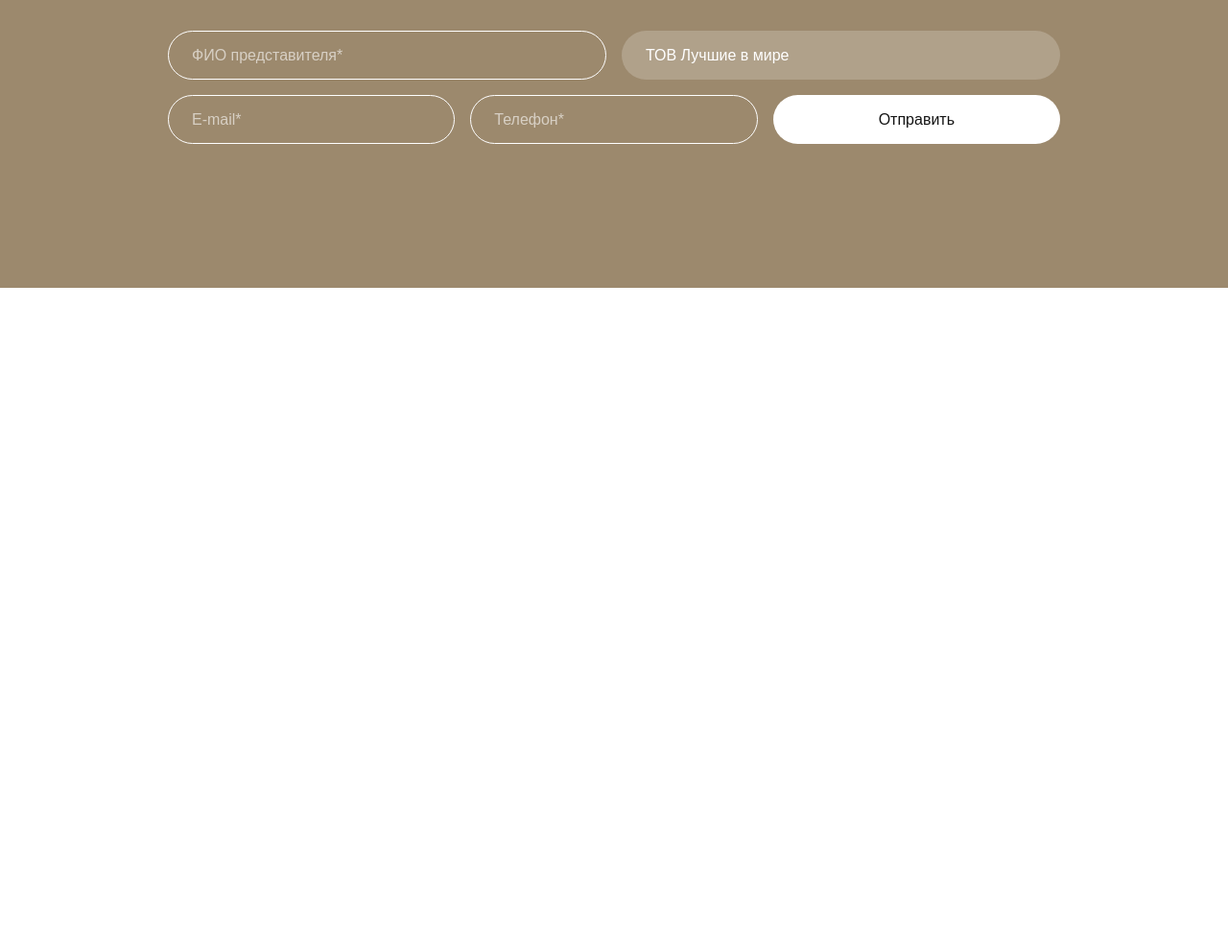
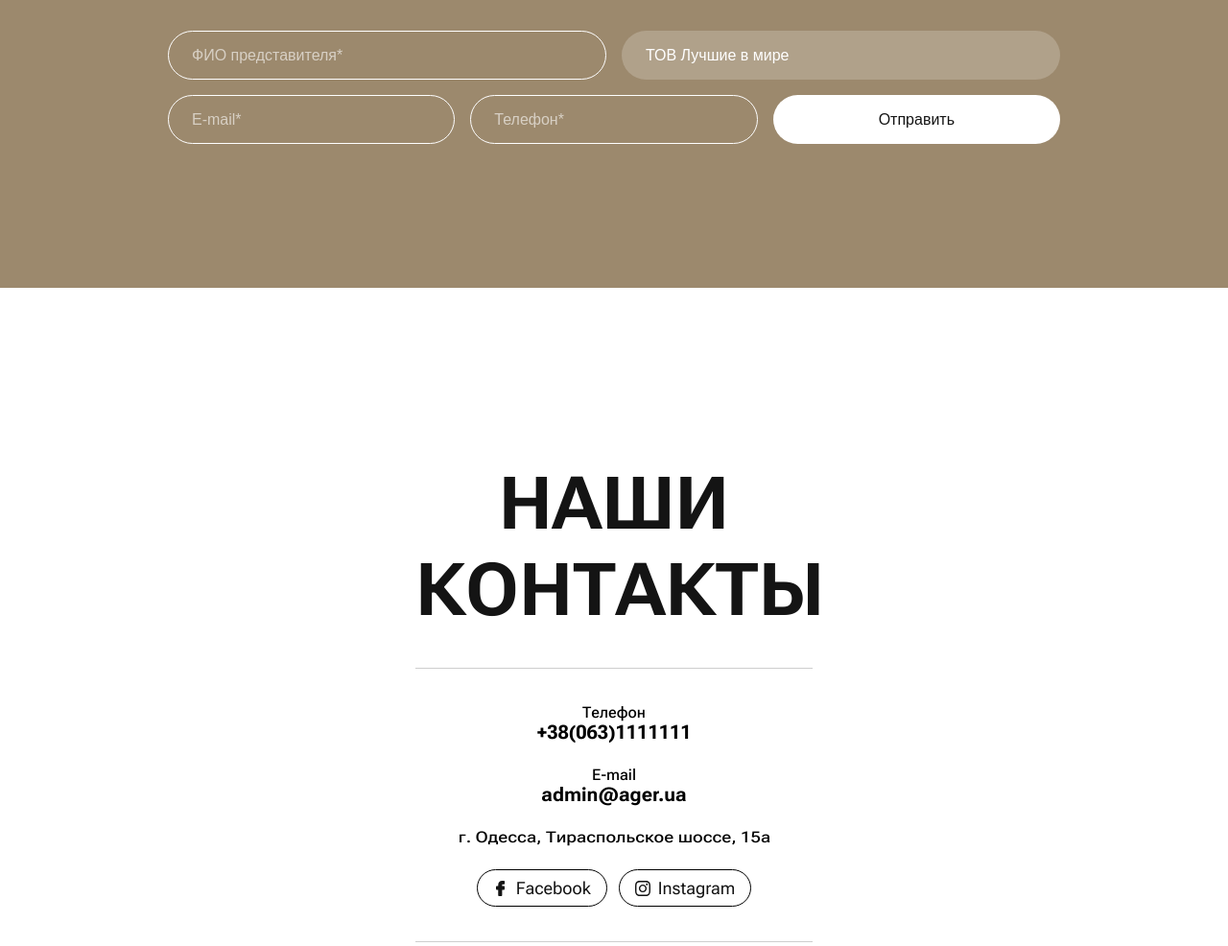
Before and after one commit to snuber-w/market_ager_templates, a plain HTML site: page start_partner/index.html in a window 1280 px wide. Shown: the part 8465-9451 px from the top of the page at 96% size. Before the commit the page ends 8765 px from the top, so only its background shows below. Drawn offline with Linux system fonts and the light colour scheme.

Commit message:
contacts added

```diff
--- a/start_partner/css/style.css
+++ b/start_partner/css/style.css
@@ -26,6 +26,10 @@ a {
   text-decoration: none
 }
 
+.contacts__link:hover {
+  color: var(--brand-color);
+}
+
 .header__title,
 .header__title--special {
   font-weight: 700;
@@ -1859,3 +1863,103 @@ button {
   font-size: 16px;
   font-weight: 400;
 }
+
+.footer  {
+  padding: 120px 0 120px;
+  background-color: var(--color-white);
+}
+
+@media (min-width:48rem) {
+  .footer {
+    padding: 180px 0 180px;
+  }
+}
+
+@media (min-width:87.5rem) {
+  .footer {
+    padding: 250px 0 250px;
+  }
+}
+
+.footer .contacts {
+  margin: 0 auto;
+}
+
+.footer {
+  margin: 0 auto;
+  max-width: 510px;
+}
+
+@media (min-width: 87.5rem) {
+  .footer {
+    max-width: 1200px;
+  }
+}
+
+.top_hr {
+  margin-bottom: 36px;
+}
+
+.bottom_hr {
+  margin-top: 36px;
+}
+
+.footer__button {
+  display: flex;
+  align-items: center;
+  justify-content: center;
+  gap: 8px;
+  padding: 8px 16px;
+  border: 1px solid #000;
+  border-radius: 64px;
+  background-color: var(--color-white);
+  color: var(--color-black);
+  font-size: 18px;
+  font-weight: 400;
+}
+
+@media (min-width: 87.5rem) {
+  .contacts {
+    flex-direction: row;
+    justify-content: space-between;
+    /* row-gap: 36px; */
+  }
+}
+
+.contacts__title {
+  font-size: 45px;
+  font-weight: 700;
+  text-align: center;
+  color: var(--color-black);
+  text-transform: uppercase;
+  margin: 0 auto 24px;
+  max-width: 300px;
+}
+
+
+@media (min-width:48rem) {
+  .contacts__title {
+    font-size: 76px;
+    margin-bottom: 36px;
+    max-width: 500px;
+  }
+}
+
+@media (min-width:87.5rem) {
+  .contacts__title {
+    max-width: 600px;
+    font-size: 96px;
+    margin-bottom: 64px;
+  }
+}
+
+@media (min-width:87.5rem) {
+  .contacts__item {
+    justify-content: flex-end;
+    align-items: start ;
+  }
+
+  .contacts__text {
+    text-align: start;
+  }
+}
--- a/start_partner/index.html
+++ b/start_partner/index.html
@@ -612,6 +612,51 @@
     </div>
   </div>
 
+  <footer class="footer">
+    <div class="container">
+      <div class="footer__content">
+
+        <div class="contacts__title">
+          Наши контакты
+        </div>
+
+        <div class="hr top_hr"></div>
+
+        <div class="contacts">
+          <div class="contacts__item">
+            <span class="contacts__text">Телефон</span>
+            <a href="tel:+380631111111" class="contacts__link">+38(063)1111111</a>
+          </div>
+
+          <div class="contacts__item">
+            <span class="contacts__text">E-mail</span>
+            <a href="mailto:YyNwz@example.com" class="contacts__link">admin@ager.ua</a>
+          </div>
+
+          <div class="contacts__item">
+            <span class="contacts__text stretch-text">г. Одесса, Тираспольское шоссе, 15а</span>
+          </div>
+
+          <div class="contacts__social">
+            <a href="#" class="contacts__social-link footer__button">
+              <img src="img/icon/Icon-social-facebook.svg" alt="facebook icon">
+              <span>Facebook</span>
+            </a>
+
+            <a href="#" class="contacts__social-link footer__button">
+              <img src="img/icon/Icon-social-inst.svg" alt="instagram icon">
+              <span>Instagram</span>
+            </a>
+          </div>
+        </div>
+
+        <div class="hr bottom_hr"></div>
+
+      </div>
+    </div>
+  </footer>
+
+
 </body>
 
 <script src="js/scripts.js"></script>
```
